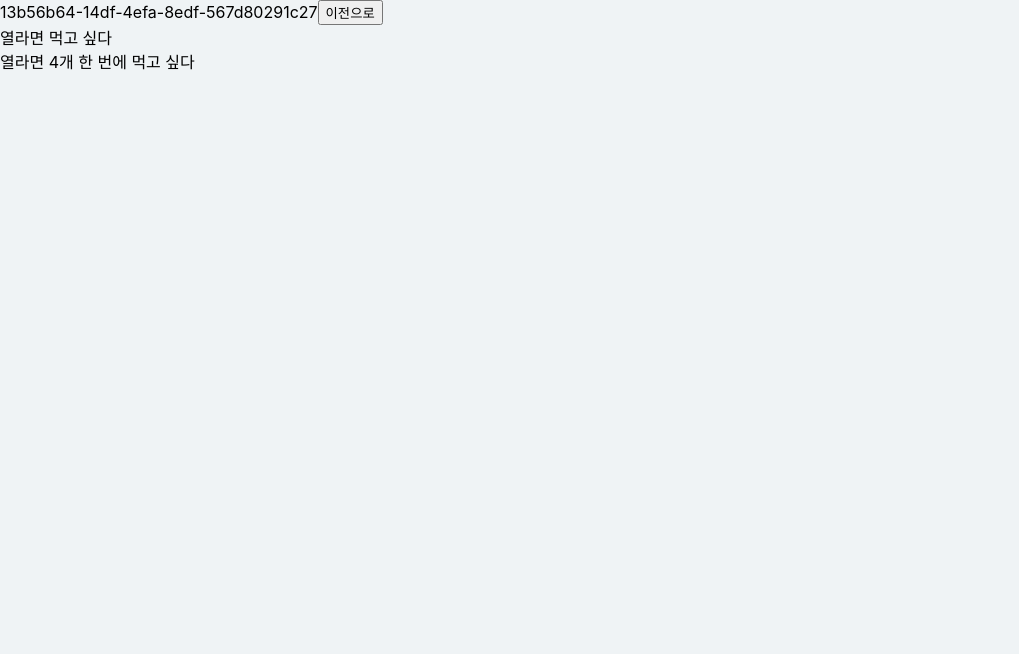
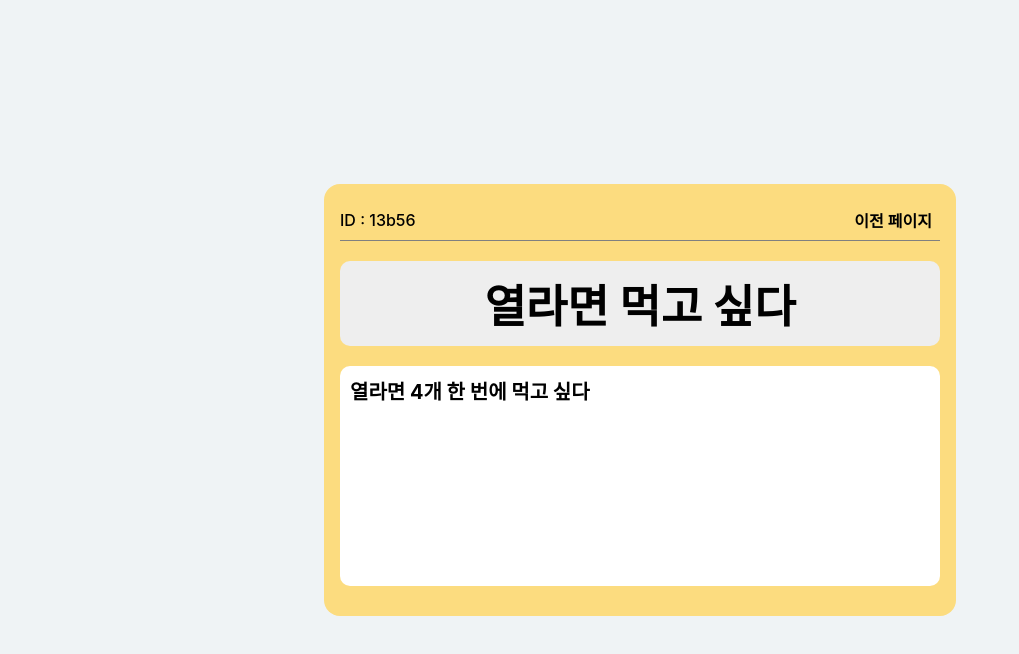
Before and after one commit to Banana-Master/REST-TODO, a React (Create React App) app: page / in a window 1280 px wide. Both pictures are taken after a click on the element "열라면 먹고 싶다". Shown: the top 654 px of the page, without its empty margins (0-1019 px from the left). Built offline with nearby package versions, Linux system fonts and the light colour scheme.

Commit message:
[추가] Detail page CSS 추가

```diff
--- a/src/pages/DetailTodo.jsx
+++ b/src/pages/DetailTodo.jsx
@@ -6,19 +6,79 @@ function DetailTodo() {
   const navigate = useNavigate();
   const location = useLocation();
   const todo = location.state;
+  const id = todo.id.slice(0, 5);
 
   return (
     <Container>
-      <div>
-        <span>{todo.id}</span>
-        <button onClick={() => navigate(-1)}>이전으로</button>
-      </div>
-      <div>{todo.title}</div>
-      <div>{todo.content}</div>
+      <TodoContainer>
+        <Header>
+          <div>ID : {id}</div>
+          <span onClick={() => navigate(-1)}>이전 페이지</span>
+        </Header>
+        <Title>{todo.title}</Title>
+        <Content>{todo.content}</Content>
+      </TodoContainer>
     </Container>
   );
 }
 
 export default DetailTodo;
 
-const Container = styled.div``;
+const Container = styled.div`
+  max-width: 1200px;
+  min-width: 800px;
+  height: 100vh;
+  display: flex;
+  flex-direction: column;
+  justify-content: center;
+  align-items: center;
+  margin: 0 auto;
+`;
+
+const Header = styled.header`
+  display: flex;
+  align-items: center;
+  justify-content: space-between;
+  margin-bottom: 20px;
+  height: calc(50vh / 10);
+  border-bottom: 1px solid gray;
+
+  div {
+    font-weight: 500;
+  }
+
+  span {
+    cursor: pointer;
+    margin-left: 20px;
+    font-weight: 600;
+    padding: 0.5rem;
+  }
+`;
+
+const TodoContainer = styled.div`
+  width: 50%;
+  height: 50vh;
+  background-color: #fcdc7f;
+  border-radius: 1rem;
+  padding: 1rem;
+`;
+
+const Title = styled.div`
+  text-align: center;
+  font-size: 45px;
+  font-weight: bold;
+  margin-bottom: 20px;
+  background-color: #eeeeee;
+  padding: 10px;
+  border-radius: 10px;
+`;
+
+const Content = styled.div`
+  background-color: white;
+  height: calc(50vh / 2);
+  font-size: 20px;
+  font-weight: bold;
+  margin-bottom: 20px;
+  padding: 10px;
+  border-radius: 10px;
+`;
```
